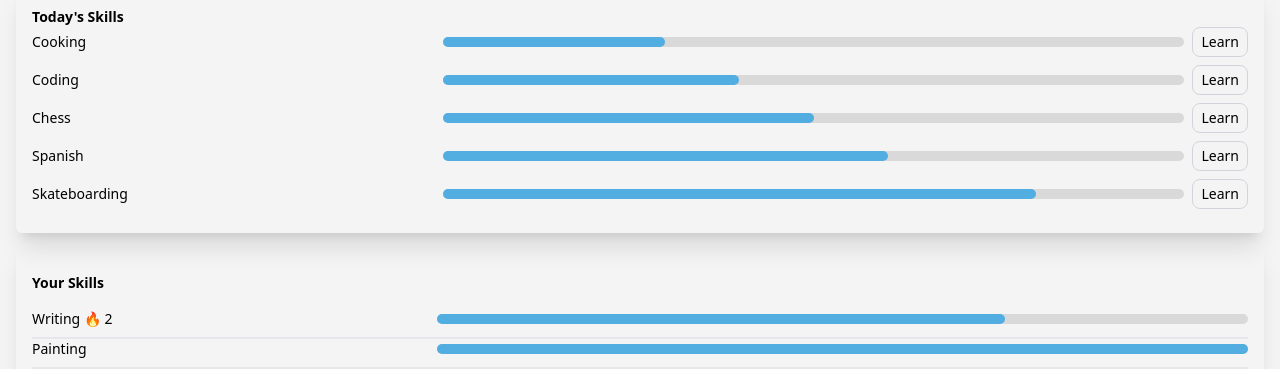
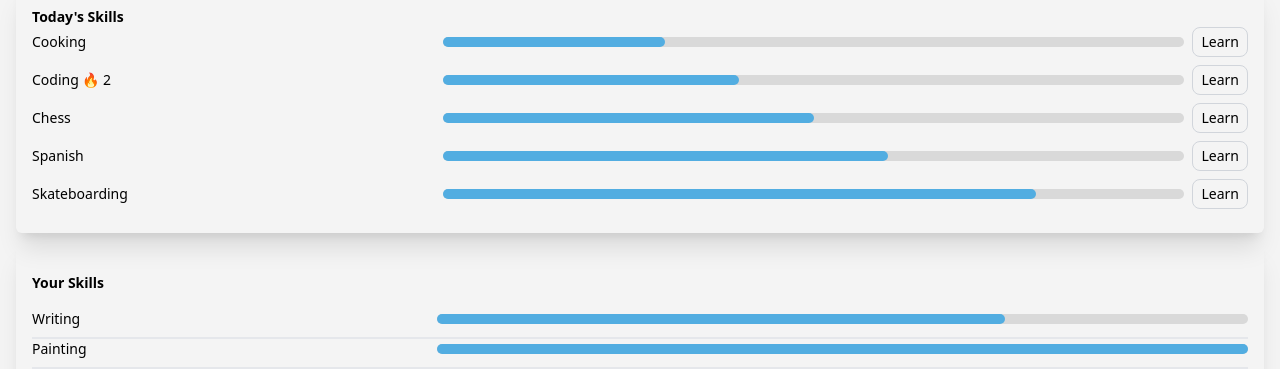
Before and after one commit to memly-ai/memly, a SvelteKit app: page / in a window 1280 px wide. Shown: the part 202-571 px from the top of the page. Built offline with nearby package versions, Linux system fonts and the light colour scheme; a web font is replaced by a local one.

Commit message:
Add streaks to top part skills (#21)

```diff
--- a/src/routes/+page.svelte
+++ b/src/routes/+page.svelte
@@ -50,9 +50,9 @@
 				<h2 class="text-sm font-bold">Today's Skills</h2>
 
 				<div class="flex flex-col items-center justify-center gap-2">
-					{#each activeSkills as skill}
+					{#each activeSkills as skill, i}
 						<div class="flex w-full flex-row items-center gap-2">
-							<p class="w-1/3 text-ellipsis text-sm">{skill.name}</p>
+							<p class="w-1/3 text-ellipsis text-sm">{skill.name} {i === 1 ? '🔥 2' : ''}</p>
 							<div class="flex w-2/3 flex-row items-center justify-between gap-2">
 								<div class="h-2.5 w-full rounded-full bg-[#D9D9D9]">
 									<div
@@ -73,7 +73,7 @@
 					{#each skills as skill, i}
 						<div class="flex w-full flex-row items-center justify-between">
 							<div class="w-1/3">
-								<p class="text-sm">{skill.name} {i == 2 ? '🔥 3' : ''} {i == 0 ? '🔥 2' : ''}</p>
+								<p class="text-sm">{skill.name} {i === 2 ? '🔥 3' : ''}</p>
 							</div>
 							<div class="w-2/3">
 								<div class="h-2.5 w-full rounded-full bg-[#D9D9D9]">
```
